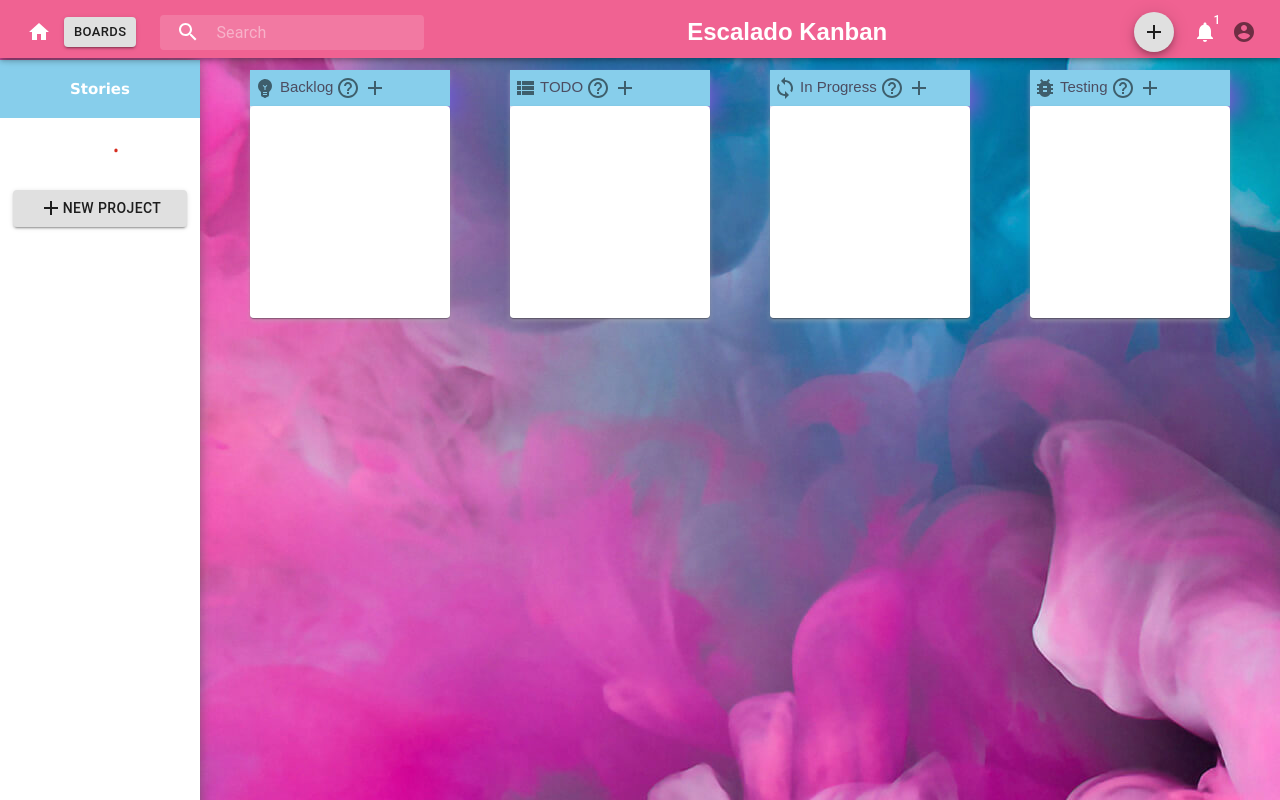
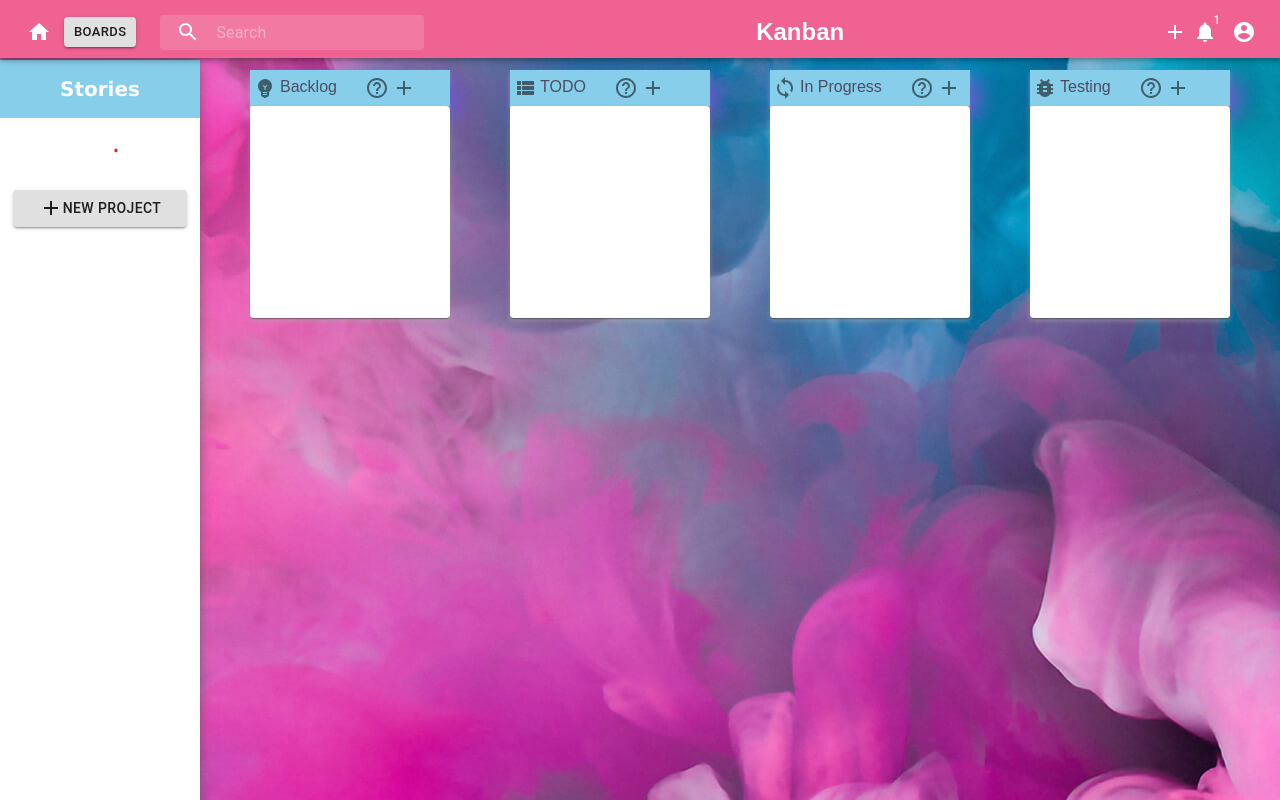
Before and after one commit to YasminAfifi/Escalado-Kanban, a React (Create React App) app: page / in a window 1280 px wide. Shown: the top 800 px of the page. Built offline with nearby package versions, Linux system fonts and the light colour scheme.

Commit message:
Fourth UI Commit

```diff
--- a/src/App.css
+++ b/src/App.css
@@ -49,7 +49,7 @@ input::placeholder {
   background: skyblue;
   display: block;
   text-align: center;
-  font-size: 15px;
+  font-size: 20px;
   line-height: 58px;
   color: #fff;
   font-weight: bold;
@@ -242,7 +242,8 @@ li .active:before {
 .mcell-title{
   background-color: skyblue;
   box-shadow: 10px 10px 20px  slateblue;
-  font-size: 15px;
+  font-size: 16px;
+  align-content: center;
 }
 .mcell-card {
   background-color: #fff;
--- a/src/components/common/header.js
+++ b/src/components/common/header.js
@@ -16,7 +16,7 @@ import Fade from '@material-ui/core/Fade';
 import Fab from '@material-ui/core/Fab';
 import AddIcon from '@material-ui/icons/Add';
 import HomeIcon from '@material-ui/icons/Home';
-import { Dashboard } from '@material-ui/icons';
+import { Dashboard, Add } from '@material-ui/icons';
 
 
 
@@ -155,17 +155,16 @@ function HeaderApp() {
                         />
                     </div>
                     <div className={classes.grow}>
-                        <h2 align="center"> Escalado Kanban </h2>
+                        <h2 align="center"> Kanban </h2>
                     </div>
 
 
 
 
-                    <Fab aria-label="add" className={classes.fab} size="small">
-                        <Tooltip TransitionComponent={Fade} TransitionProps={{ timeout: 600 }} title="Add">
-                            <AddIcon />
-                        </Tooltip>
-                    </Fab>
+                    <Tooltip TransitionComponent={Fade} TransitionProps={{ timeout: 600 }} title="Add">
+                        <IconButton size="small" color="inherit"><Add /></IconButton>
+                    </Tooltip>
+
 
 
                     <div className={classes.sectionDesktop}>
@@ -181,7 +180,7 @@ function HeaderApp() {
                             aria-controls={menuId}
                             aria-haspopup="true"
                             onClick={handleProfileMenuOpen}
-                            color="default"
+                            color="inherit"
                             size="medium"
                         >
                             <AccountCircle />
--- a/src/components/list.js
+++ b/src/components/list.js
@@ -17,8 +17,7 @@ class List extends Component {
                         <div className="mcell-title story">
                             <IconButton size="small" color="default"><EmojiObjects /></IconButton>
                             Backlog
-                             <ProjTooltip edge="end" title="Add Cards in Backlog List" id="1" placement="top" listType={this.props.listType} />
-
+                      <ProjTooltip id="1" title="Add Cards in Backlog List" placement="top" listType={this.props.listType} />
                         </div>
                         <TaskCard cards={this.props.cards} loading={this.props.loading} filter="1" />
                     </div>
--- a/src/components/tooltip.js
+++ b/src/components/tooltip.js
@@ -24,7 +24,7 @@ class ProjTooltip extends Component {
     render() {
         return (
             <Tooltip title={this.props.title} placement={this.props.placement} open={this.state.tooltipOpen} id={'Tooltip-' + this.props.id} TransitionComponent={Fade} TransitionProps={{ timeout: 600 }}>
-                <span>
+                <span style={{ marginLeft: 25, }}>
                     <IconButton color="default" size="small" id={'Tooltip-' + this.props.id} data-toggle="tooltip">
                         <HelpOutline />
                         <AddCard listType={this.props.listType} status={this.props.id} />
```
